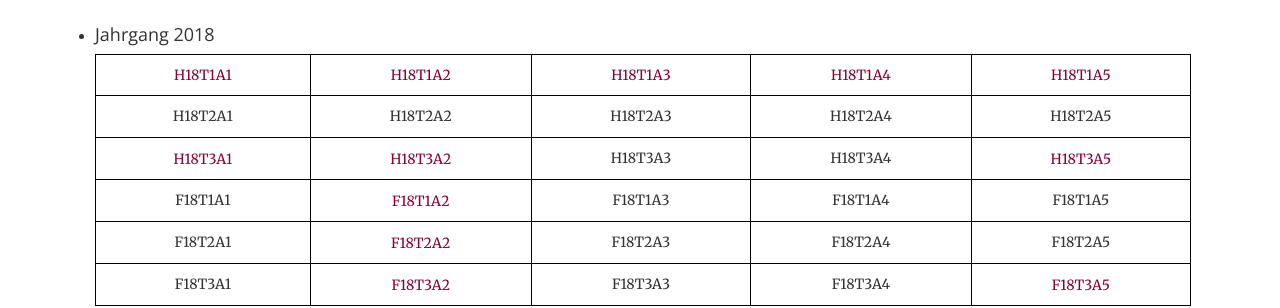
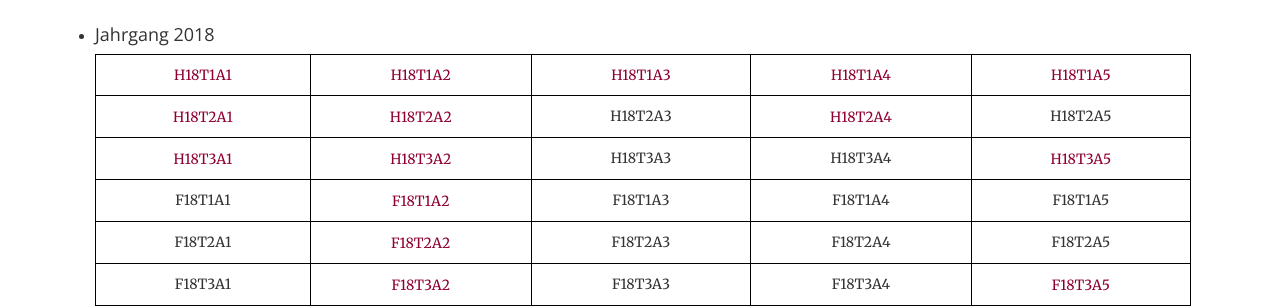
Before and after one commit to trabaldini/trabaldini.github.io, a Jekyll site: the page built from index.html, in a window 1280 px wide and 900 px high, scrolled down 1747 px. Shown: the part 150-458 px from the top of the window. Built offline with Jekyll 4.4.1, drawn with Linux system fonts in a browser that asks for light colours.

Commit message:
adds new math solutions

```diff
--- a/_includes/math.html
+++ b/_includes/math.html
@@ -157,16 +157,16 @@
                             </tr>
                             <tr>
                                 <td>
-                                    <p>H18T2A1</p>
-                                </td>
-                                <td>
-                                    <p>H18T2A2</p>
+                                    <a href="aufg/H18T2A1_FT.pdf" target="_blank">H18T2A1</a>
+                                </td>
+                                <td>
+                                    <a href="aufg/H18T2A2_FT.pdf" target="_blank">H18T2A2</a>
                                 </td>
                                 <td>
                                     <p>H18T2A3</p>
                                 </td>
                                 <td>
-                                    <p>H18T2A4</p>
+                                    <a href="aufg/H18T2A4_DGL.pdf" target="_blank">H18T2A4</a>
                                 </td>
                                 <td>
                                     <p>H18T2A5</p>
```
Also changed, not shown: 4 other files.
